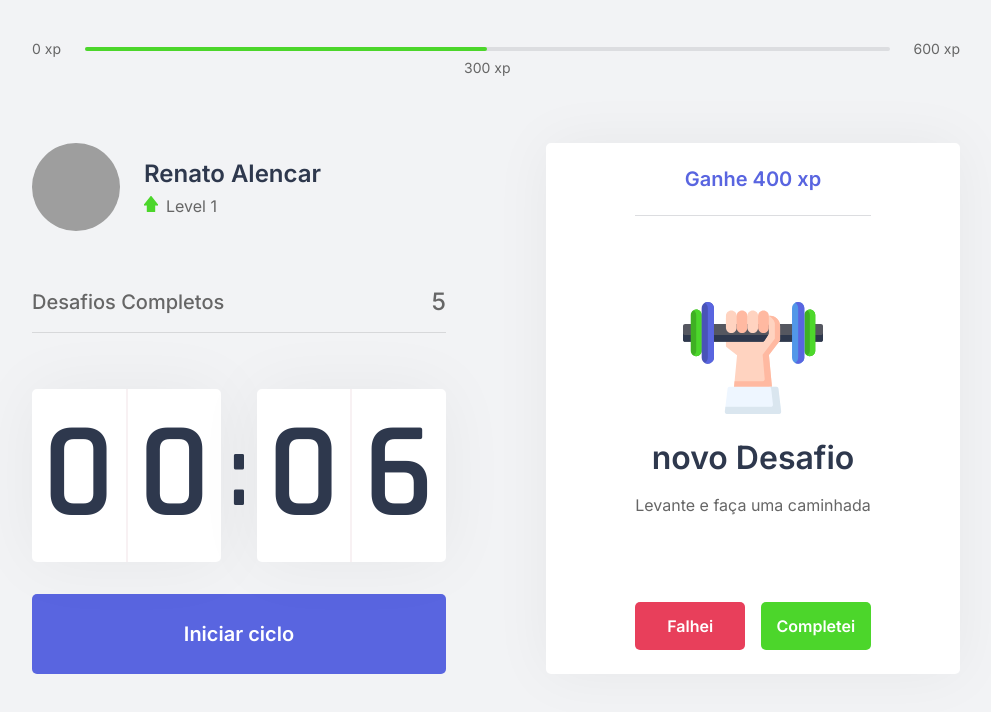
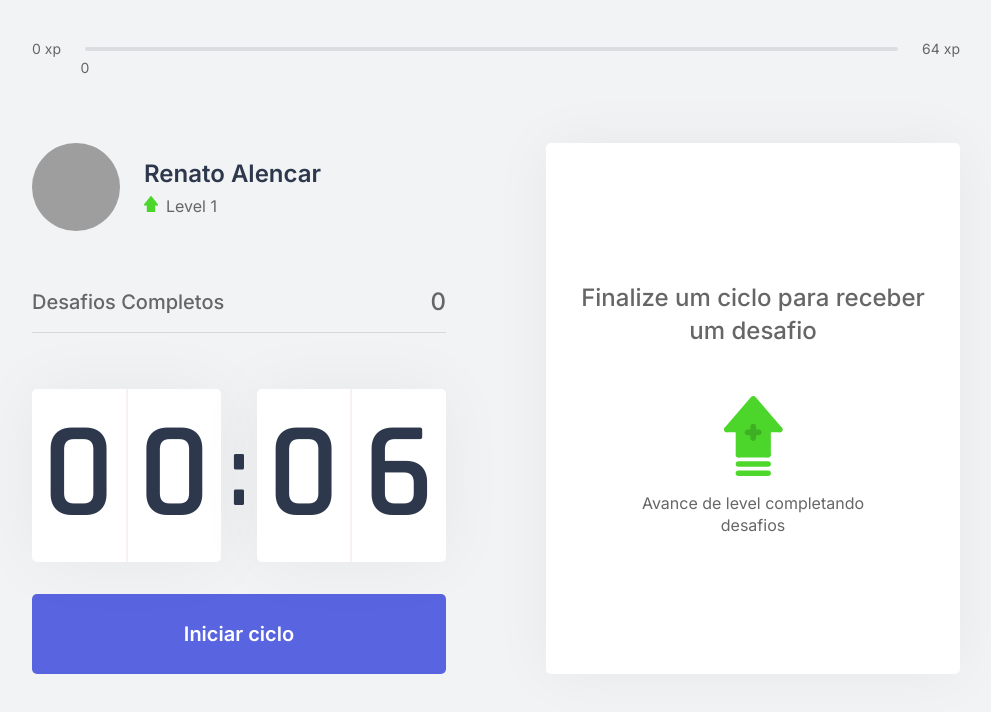
Before and after one commit to RenattoAlencar/MoveIt, a Next.js app: page / in a window 1280 px wide. Shown: the top 712 px of the page, without its empty margins (144-1135 px from the left). Built offline with nearby package versions, Linux system fonts and the light colour scheme; grey boxes are pictures that could not be loaded.

Commit message:
feat(Context Challenge)

```diff
--- /dev/null
+++ b/challenges.json
@@ -0,0 +1,62 @@
+[
+  {
+    "type": "body",
+    "description": "Estique um de seus braços com a palma da mão virada para frente e puxe os dedos para cima por 10 segundos por mão.",
+    "amount": 80
+  },
+  {
+    "type": "body",
+    "description": "Estique seu braço contra o peito e puxe-o utilizando o outro braço por 10 segundos por braço.",
+    "amount": 60
+  },
+  {
+    "type": "body",
+    "description": "Puxe seu pescoço com a ajuda da mão para a direita e para a esquerda, permanecendo na posição por alguns segundos.",
+    "amount": 70
+  },
+  {
+    "type": "body",
+    "description": "Com as duas mãos na parte de trás da cabeça, leve-a para baixo, alongando a parte de trás da região.",
+    "amount": 60
+  },
+  {
+    "type": "body",
+    "description": "Cruze as pernas e desça com as mãos esticadas em direção ao chão. Repita o movimento com a outra perna na frente.",
+    "amount": 100
+  },
+  {
+    "type": "body",
+    "description": "Sentado, abra as pernas e tente encostar as palmas das mãos no chão, repita 3 vezes por 5 segundos.",
+    "amount": 80
+  },
+  {
+    "type": "body",
+    "description": "Puxe o joelho de encontro ao peito e segure, troque de perna após 10 segundos.",
+    "amount": 50
+  },
+  {
+    "type": "body",
+    "description": "Sentado, cruze uma perna e incline seu tronco à frente, troque de perna após 10 segundos.",
+    "amount": 80
+  },
+  {
+    "type": "eye",
+    "description": "Sentado, feche os olhos e cubra-os com as palmas da mão durante 2 minutos, depois abra normalmente.",
+    "amount": 90
+  },
+  {
+    "type": "eye",
+    "description": "Em algum ambiente aberto, olhe o mais longe que puder em quatro direções por 3s, mexa apenas os olhos. Repita 3 vezes.",
+    "amount": 140
+  },
+  {
+    "type": "eye",
+    "description": "Usando os polegares, massage a área abaixo das sobrancelhas em movimentos circulares por 15 segundos.",
+    "amount": 70
+  },
+  {
+    "type": "body",
+    "description": "Em pé, gire a cintura o máximo que puder para a esquerda, segure por cinco segundos. Repita para a direita.",
+    "amount": 90
+  }
+]
--- a/src/components/ChallengeBox.tsx
+++ b/src/components/ChallengeBox.tsx
@@ -1,22 +1,27 @@
+import { useContext } from 'react'
+import { ChallengesContext } from '../contexts/ChallengesContext'
 import styles from '../styles/components/ChallengeBox.module.css'
 export function ChallengeBox() {
-  const hasActiveChallende = true
+
+  const { activeChallenge, resetChallenge } = useContext(ChallengesContext)
+
 
   return (
     <div className={styles.challengeBoxContainer}>
-      { hasActiveChallende ? (
+      { activeChallenge ? (
         <div className={styles.challengeActive} >
-          <header>Ganhe 400 xp</header>
+          <header>Ganhe {activeChallenge.amount}</header>
           <main>
-            <img src="icons/body.svg" alt="" />
+            <img src={`icons/${activeChallenge.type}.svg`} />
             <strong>novo Desafio</strong>
-            <p>Levante e faça uma caminhada </p>
+            <p>{activeChallenge.description}</p>
           </main>
 
           <footer>
             <button
               type="button"
               className={styles.challengeFaileButton}
+              onClick={resetChallenge}
             >
               Falhei
               </button>
--- a/src/components/CompletedChallenges.tsx
+++ b/src/components/CompletedChallenges.tsx
@@ -1,9 +1,14 @@
+import { useContext } from 'react'
+import { ChallengesContext } from '../contexts/ChallengesContext'
 import styles from '../styles/components/CompletedChallenges.module.css'
 export function CompletedChallenges() {
+
+  const { challengesCompleted } = useContext(ChallengesContext)
+
   return(
     <div className={styles.completedChallengesContainer} >
       <span>Desafios Completos</span>
-      <span>5</span>
+      <span>{challengesCompleted}</span>
     </div>
   )
 }
--- a/src/components/Countdown.tsx
+++ b/src/components/Countdown.tsx
@@ -1,4 +1,5 @@
-import { useState, useEffect } from 'react'
+import { useState, useEffect, useContext } from 'react'
+import { ChallengesContext } from '../contexts/ChallengesContext'
 
 import styles from '../styles/components/Countdown.module.css'
 
@@ -6,6 +7,8 @@
 let countdownTimeout: NodeJS.Timeout
 
 export function Countdown() {
+  //Context
+  const { startNewChallenge } = useContext(ChallengesContext)
 
   //Time (minutos '25', segudos'60')
   const [time, setTime] = useState(0.1 * 60)
@@ -46,6 +49,7 @@
     } else if (isActive && time === 0) {
       setHasFinished(true)
       setIsActive(false)
+      startNewChallenge()
     }
 
   }, [isActive, time])
--- a/src/components/ExperienceBar.tsx
+++ b/src/components/ExperienceBar.tsx
@@ -1,16 +1,23 @@
+import { useContext } from 'react'
+import { ChallengesContext } from '../contexts/ChallengesContext'
 import styles from '../styles/components/ExperienceBar.module.css'
 
 export function ExperienceBar() {
+
+  const { currentExperience, experienceToNextLevel } = useContext(ChallengesContext)
+
+  const percentToNextLevel = Math.round(currentExperience * 100) / experienceToNextLevel
+
   return (
     <header className={styles.experienceBar} >
       <span>0 xp</span>
       <div >
-        <div style={{ width: '50%' }} />
-        <span className={styles.currentExperience} style={{ left: '50%' }} >
-          300 xp
+        <div style={{ width: `${percentToNextLevel}%` }} />
+        <span className={styles.currentExperience} style={{ left:`${percentToNextLevel}%` }} >
+          {currentExperience}
         </span>
       </div>
-      <span>600 xp</span>
+      <span>{experienceToNextLevel} xp</span>
     </header>
   )
 }
--- /dev/null
+++ b/src/contexts/ChallengesContext.tsx
@@ -0,0 +1,71 @@
+import { createContext, ReactNode, useState } from 'react'
+
+import challenges from '../../challenges.json'
+
+//children porque o  ContextProvader vai ficar em volta dos componente no _app
+interface ChallengesProviderProps {
+  children: ReactNode
+}
+
+//interface do challenge.json
+interface Challenge {
+  type: 'body' | 'eye',
+  description:string
+  amount:number
+}
+
+interface ChallengesContextData {
+  level: number,
+  currentExperience: number,
+  challengesCompleted: number,
+  levelUp: () => void,
+  startNewChallenge: () => void,
+  activeChallenge: Challenge
+  resetChallenge: () => void,
+  experienceToNextLevel: number
+}
+
+export const ChallengesContext = createContext({} as ChallengesContextData)
+
+export function ChallengesProvider({ children }: ChallengesProviderProps) {
+
+  const [level, setlevel] = useState(1)
+  const [currentExperience, setCurrentExperience] = useState(0)
+  const [challengesCompleted, setChallengesCompleted] = useState(0)
+  const [activeChallenge, setActiveChallenge] = useState(null)
+
+  const experienceToNextLevel = Math.pow(( level + 1 ) * 4 , 2)
+
+  function levelUp() {
+    setlevel(level + 1)
+
+  }
+
+  function startNewChallenge() {
+    const randomChalllengeIndex = Math.floor(Math.random() * challenges.length)
+    const challenge = challenges[randomChalllengeIndex]
+    setActiveChallenge(challenge)
+  }
+
+  function resetChallenge(){
+    setActiveChallenge(null)
+  }
+
+
+  return (
+    <ChallengesContext.Provider
+      value={{
+        level,
+        currentExperience,
+        challengesCompleted,
+        levelUp,
+        startNewChallenge,
+        activeChallenge,
+        resetChallenge,
+        experienceToNextLevel
+      }}
+    >
+      { children}
+    </ChallengesContext.Provider>
+  )
+}
--- a/src/pages/_app.tsx
+++ b/src/pages/_app.tsx
@@ -1,7 +1,13 @@
+import { ChallengesProvider } from '../contexts/ChallengesContext'
 import '../styles/global.css'
 
+
 function MyApp({ Component, pageProps }) {
-  return <Component {...pageProps} />
+  return (
+      <ChallengesProvider>
+      <Component {...pageProps} />
+      </ChallengesProvider>
+  )
 }
 
 export default MyApp
```
